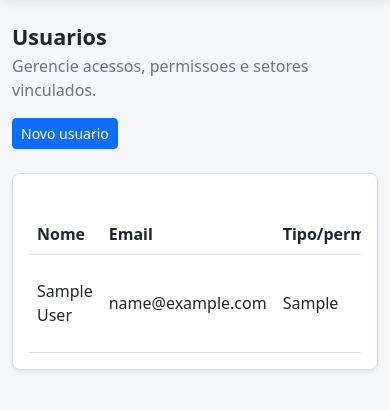
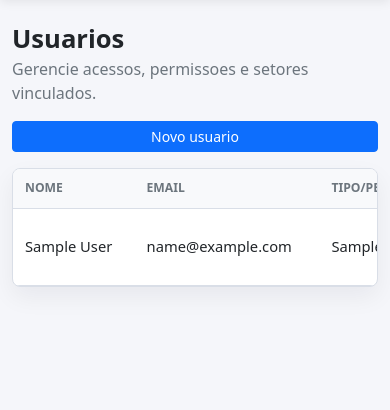
Before and after one commit to IgorPacheco-16/Sistema_Prospera, a Flask app: page /usuarios in a window 390 px wide. Shown: the part 239-649 px from the top of the page. Run offline with Flask 3, Linux system fonts and the light colour scheme; the visitor is signed in with stand-in values (Sample User, id 1); tables that the repository leaves empty hold one stand-in row (values such as "Sample post"); parts of the project's set-up code (start-up, migrations or seed data) failed here and were passed over.

Commit message:
Melhora layout responsivo da tela de usuários

```diff
--- a/static/css/theme.css
+++ b/static/css/theme.css
@@ -976,6 +976,252 @@ html.dark-mode .list-group-item-danger {
 }
 
 /* ========================================= */
+/* USUARIOS */
+/* ========================================= */
+
+.usuarios-page {
+    display: grid;
+    gap: 16px;
+    margin: 0 auto 32px;
+    max-width: 1180px;
+    min-width: 0;
+    padding: 0 4px;
+    width: 100%;
+}
+
+.usuarios-header {
+    align-items: flex-end;
+    display: flex;
+    gap: 16px;
+    justify-content: space-between;
+}
+
+.usuarios-header h1 {
+    font-size: 1.6rem;
+    font-weight: 800;
+    line-height: 1.15;
+    margin: 0 0 4px;
+}
+
+.usuarios-header p {
+    color: var(--muted-light);
+    margin: 0;
+}
+
+.usuarios-new-button {
+    flex: 0 0 auto;
+}
+
+.usuarios-alert {
+    align-items: center;
+    background-color: #fff8df;
+    border: 1px solid #f0d277;
+    border-radius: 8px;
+    color: #59420a;
+    display: flex;
+    gap: 12px;
+    justify-content: space-between;
+    padding: 12px 14px;
+}
+
+.usuarios-alert strong {
+    color: #3f2f07;
+}
+
+.usuarios-card {
+    background-color: var(--card-light);
+    border: 1px solid var(--border-light);
+    border-radius: 8px;
+    box-shadow: 0 10px 24px rgba(15, 23, 42, 0.06);
+    min-width: 0;
+    overflow: hidden;
+}
+
+.usuarios-table-wrap {
+    overflow-x: auto;
+    width: 100%;
+}
+
+.usuarios-table {
+    min-width: 940px;
+    --bs-table-bg: transparent;
+    --bs-table-border-color: var(--border-light);
+    --bs-table-color: var(--text-light);
+    color: var(--text-light);
+}
+
+.usuarios-table > :not(caption) > * > * {
+    background-color: transparent;
+    border-color: var(--border-light);
+    color: inherit;
+    padding: 12px 14px;
+    vertical-align: middle;
+}
+
+.usuarios-table thead {
+    background-color: #f8f9fb;
+}
+
+.usuarios-table th {
+    color: var(--muted-light);
+    font-size: 0.76rem;
+    font-weight: 800;
+    text-transform: uppercase;
+    white-space: nowrap;
+}
+
+.usuarios-table td {
+    font-size: 0.92rem;
+    line-height: 1.35;
+}
+
+.usuarios-table tbody tr:hover {
+    background-color: rgba(13, 110, 253, 0.045);
+}
+
+.usuarios-actions-cell {
+    min-width: 210px;
+    width: 210px;
+}
+
+.user-actions {
+    align-items: center;
+    display: flex;
+    flex-wrap: wrap;
+    gap: 8px;
+    justify-content: flex-end;
+}
+
+.user-actions form {
+    margin: 0;
+}
+
+.user-actions .btn {
+    min-height: 31px;
+    white-space: nowrap;
+}
+
+.usuarios-badge {
+    align-items: center;
+    border-radius: 6px;
+    display: inline-flex;
+    font-size: 0.75rem;
+    font-weight: 800;
+    line-height: 1.15;
+    padding: 6px 10px;
+    white-space: nowrap;
+}
+
+.usuarios-badge-success {
+    background-color: #dff6e8;
+    color: #0b5e31;
+}
+
+.usuarios-badge-warning {
+    background-color: #fff0bf;
+    color: #664d03;
+}
+
+html.dark-mode .usuarios-header p {
+    color: var(--muted-dark);
+}
+
+html.dark-mode .usuarios-alert {
+    background-color: #33280f;
+    border-color: #6b5416;
+    color: #ffe7a3;
+}
+
+html.dark-mode .usuarios-alert strong {
+    color: #fff2c5;
+}
+
+html.dark-mode .usuarios-card {
+    background-color: var(--card-dark);
+    border-color: var(--border-dark);
+    box-shadow: 0 12px 28px rgba(0,0,0,0.22);
+}
+
+html.dark-mode .usuarios-table {
+    --bs-table-bg: transparent;
+    --bs-table-border-color: var(--border-dark);
+    --bs-table-color: var(--text-dark);
+    color: var(--text-dark);
+}
+
+html.dark-mode .usuarios-table > :not(caption) > * > * {
+    background-color: transparent;
+    border-color: var(--border-dark);
+    color: var(--text-dark);
+}
+
+html.dark-mode .usuarios-table thead {
+    background-color: rgba(255,255,255,0.04);
+}
+
+html.dark-mode .usuarios-table th {
+    color: var(--muted-dark);
+}
+
+html.dark-mode .usuarios-table tbody tr:hover {
+    background-color: rgba(90, 160, 255, 0.08);
+}
+
+html.dark-mode .usuarios-badge-success {
+    background-color: rgba(47, 179, 109, 0.2);
+    color: #8ee3b1;
+}
+
+html.dark-mode .usuarios-badge-warning {
+    background-color: rgba(255, 193, 7, 0.18);
+    color: #ffd978;
+}
+
+html.dark-mode .btn-outline-danger {
+    color: #ff9aa5;
+    border-color: #b84d59;
+}
+
+html.dark-mode .btn-outline-danger:hover {
+    background-color: #8f2d38;
+    border-color: #8f2d38;
+    color: #fff;
+}
+
+@media (max-width: 768px) {
+    .usuarios-page {
+        padding: 0;
+    }
+
+    .usuarios-header,
+    .usuarios-alert {
+        align-items: stretch;
+        flex-direction: column;
+    }
+
+    .usuarios-new-button {
+        width: 100%;
+    }
+
+    .usuarios-table {
+        min-width: 860px;
+    }
+
+    .usuarios-table > :not(caption) > * > * {
+        padding: 10px 12px;
+    }
+
+    .usuarios-actions-cell {
+        min-width: 180px;
+        width: 180px;
+    }
+
+    .user-actions {
+        justify-content: flex-start;
+    }
+}
+
+/* ========================================= */
 /* 📊 PROGRESS */
 /* ========================================= */
 
--- a/templates/usuario/listar_usuarios.html
+++ b/templates/usuario/listar_usuarios.html
@@ -2,33 +2,33 @@
 
 {% block content %}
 
-<div class="d-flex justify-content-between align-items-center gap-3 flex-wrap mb-4">
+<section class="usuarios-page">
+    <div class="usuarios-header">
         <div>
-        <h2 class="h4 fw-bold mb-1">Usuarios</h2>
-        <p class="text-muted mb-0">Gerencie acessos, permissoes e setores vinculados.</p>
+            <h1>Usuarios</h1>
+            <p>Gerencie acessos, permissoes e setores vinculados.</p>
         </div>
 
-    <a href="{{ url_for('criar_usuario') }}" class="btn btn-primary btn-sm">
+        <a href="{{ url_for('criar_usuario') }}" class="btn btn-primary btn-sm usuarios-new-button">
             Novo usuario
         </a>
     </div>
 
     {% if usuarios_pendentes %}
-<div class="alert alert-warning d-flex justify-content-between align-items-center gap-3 flex-wrap">
+    <div class="usuarios-alert">
         <div>
             <strong>Usuarios aguardando aprovacao</strong>
             <div class="small mb-0">
                 {{ usuarios_pendentes|length }} usuario(s) inativo(s) precisam de revisao de um ADMIN.
             </div>
         </div>
-    <span class="badge bg-warning text-dark">Pendente</span>
+        <span class="usuarios-badge usuarios-badge-warning">Pendente</span>
     </div>
     {% endif %}
 
-<div class="card shadow-sm">
-    <div class="card-body">
-        <div class="table-responsive">
-            <table class="table align-middle mb-0">
+    <div class="usuarios-card">
+        <div class="usuarios-table-wrap">
+            <table class="table usuarios-table mb-0">
                 <thead>
                     <tr>
                         <th>Nome</th>
@@ -48,13 +48,13 @@
                         <td>{{ usuario.setor.nome if usuario.setor else "Sem setor" }}</td>
                         <td>
                             {% if usuario.ativo %}
-                                <span class="badge bg-success">Ativo</span>
+                                <span class="usuarios-badge usuarios-badge-success">Ativo</span>
                             {% else %}
-                                <span class="badge bg-warning text-dark">Aguardando aprovacao / inativo</span>
+                                <span class="usuarios-badge usuarios-badge-warning">Aguardando aprovacao / inativo</span>
                             {% endif %}
                         </td>
-                        <td>
-                            <div class="d-flex justify-content-end gap-2 flex-wrap">
+                        <td class="usuarios-actions-cell">
+                            <div class="user-actions">
                                 <a href="{{ url_for('editar_usuario', id=usuario.id) }}"
                                    class="btn btn-outline-primary btn-sm">
                                     Editar
@@ -92,6 +92,6 @@
             </table>
         </div>
     </div>
-</div>
+</section>
 
 {% endblock %}
```
Lines whose indentation alone changed are shown as unchanged.
